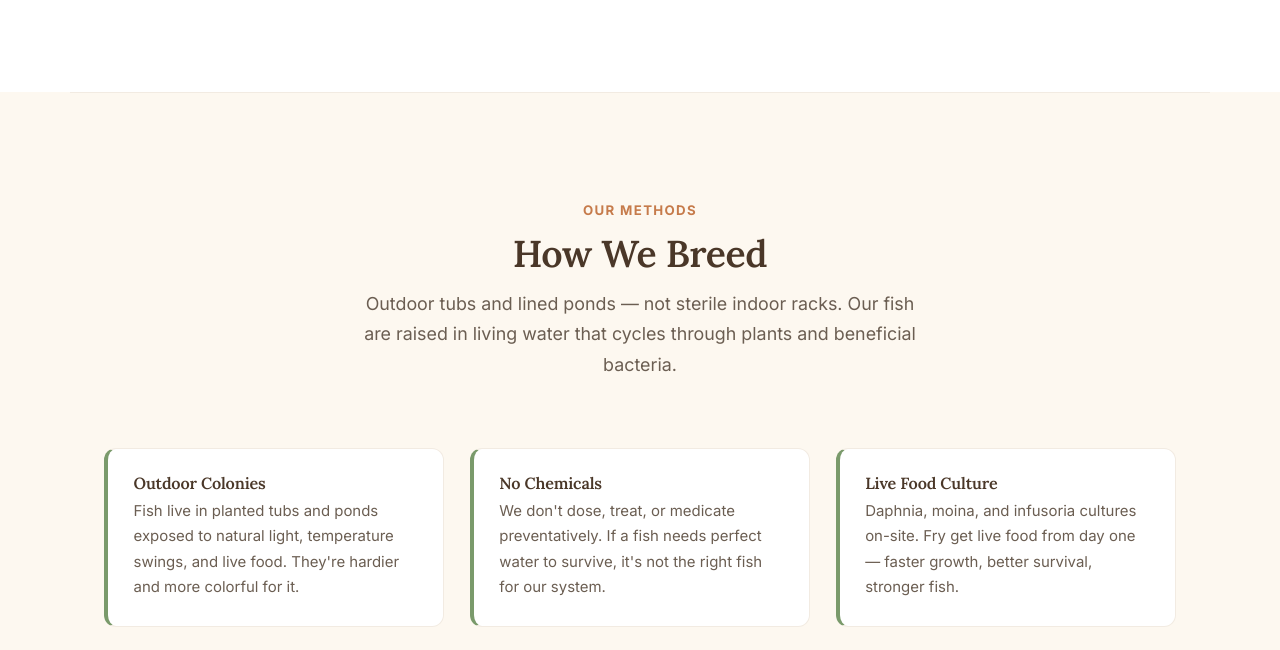
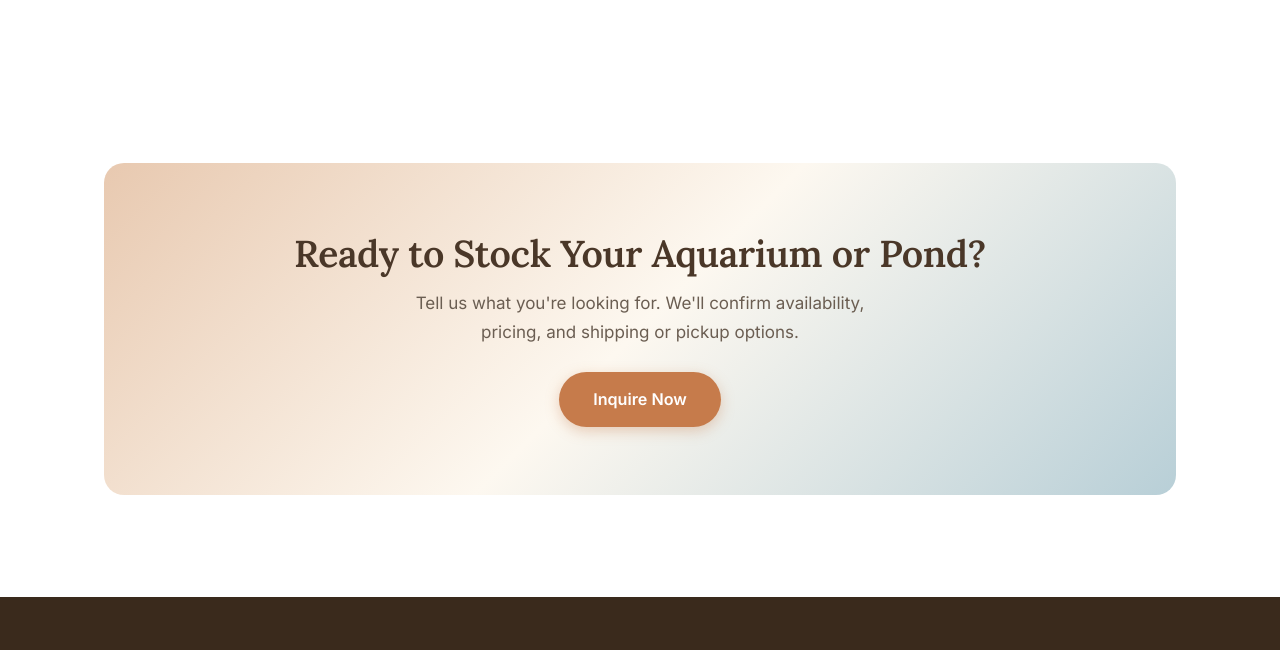
Before and after one commit to secondbreakfastranch/secondbreakfasthomestead, a plain HTML site: page fish-ponds.html in a window 1280 px wide. Shown: the part 1438-2088 px from the top of the page. Drawn offline with Linux system fonts and the light colour scheme.

Commit message:
Simplify Fish and Ponds page: remove methods section, chemicals claims, seasonality
- Removed hero paragraph about chemicals and outdoor breeding
- Replaced seasonality text with simple "Healthy, locally raised fish"
- Removed entire Our Methods / How We Breed section
- CTA updated to "Ready to Stock Your Aquarium or Pond?"

```diff
--- a/fish-ponds.html
+++ b/fish-ponds.html
@@ -47,7 +47,6 @@
   <div class="pillar-hero-overlay"></div>
   <div class="pillar-hero-content">
     <h1>Fish &amp; Ponds</h1>
-    <p>Ornamental fish bred in outdoor tubs and lined ponds — balanced with plants and bacteria, not chemicals. Plus the supplies and guidance to build your own living water system.</p>
   </div>
 </header>
 
@@ -58,7 +57,7 @@
       <div class="section-header">
         <span class="section-label">In Stock</span>
         <h2>Currently Available</h2>
-        <p>What's in stock. Fish availability is seasonal (spring through fall). Supplies are available year-round by inquiry.</p>
+        <p>Healthy, locally raised fish for your aquarium or pond.</p>
       </div>
 
       <div class="availability-grid">
@@ -116,39 +115,10 @@
     </div>
   </section>
 
-  <hr class="section-divider">
-
-  <section class="section">
-    <div class="container">
-      <div class="section-header">
-        <span class="section-label">Our Methods</span>
-        <h2>How We Breed</h2>
-        <p>Outdoor tubs and lined ponds — not sterile indoor racks. Our fish are raised in living water that cycles through plants and beneficial bacteria.</p>
-      </div>
-
-      <div class="method-list">
-        <div class="method-item">
-          <h4>Outdoor Colonies</h4>
-          <p>Fish live in planted tubs and ponds exposed to natural light, temperature swings, and live food. They're hardier and more colorful for it.</p>
-        </div>
-        <div class="method-item">
-          <h4>No Chemicals</h4>
-          <p>We don't dose, treat, or medicate preventatively. If a fish needs perfect water to survive, it's not the right fish for our system.</p>
-        </div>
-        <div class="method-item">
-          <h4>Live Food Culture</h4>
-          <p>Daphnia, moina, and infusoria cultures on-site. Fry get live food from day one — faster growth, better survival, stronger fish.</p>
-        </div>
-      </div>
-    </div>
-  </section>
-
-  <hr class="section-divider">
-
   <section class="section section-alt">
     <div class="container">
       <div class="cta-banner">
-        <h2>Ready to Stock Your Pond?</h2>
+        <h2>Ready to Stock Your Aquarium or Pond?</h2>
         <p>Tell us what you're looking for. We'll confirm availability, pricing, and shipping or pickup options.</p>
         <a href="contact.html" class="btn btn-primary">Inquire Now</a>
       </div>
```
